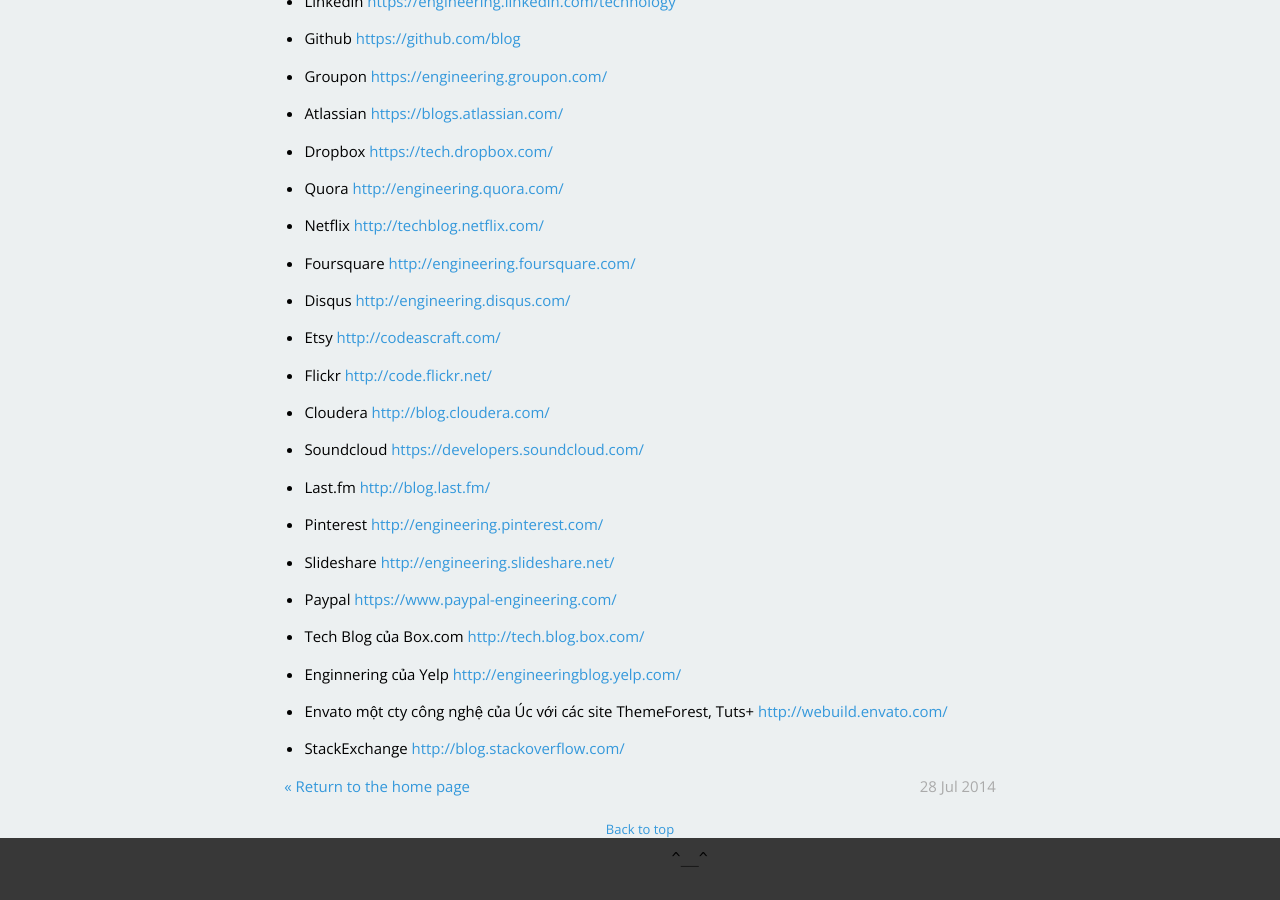
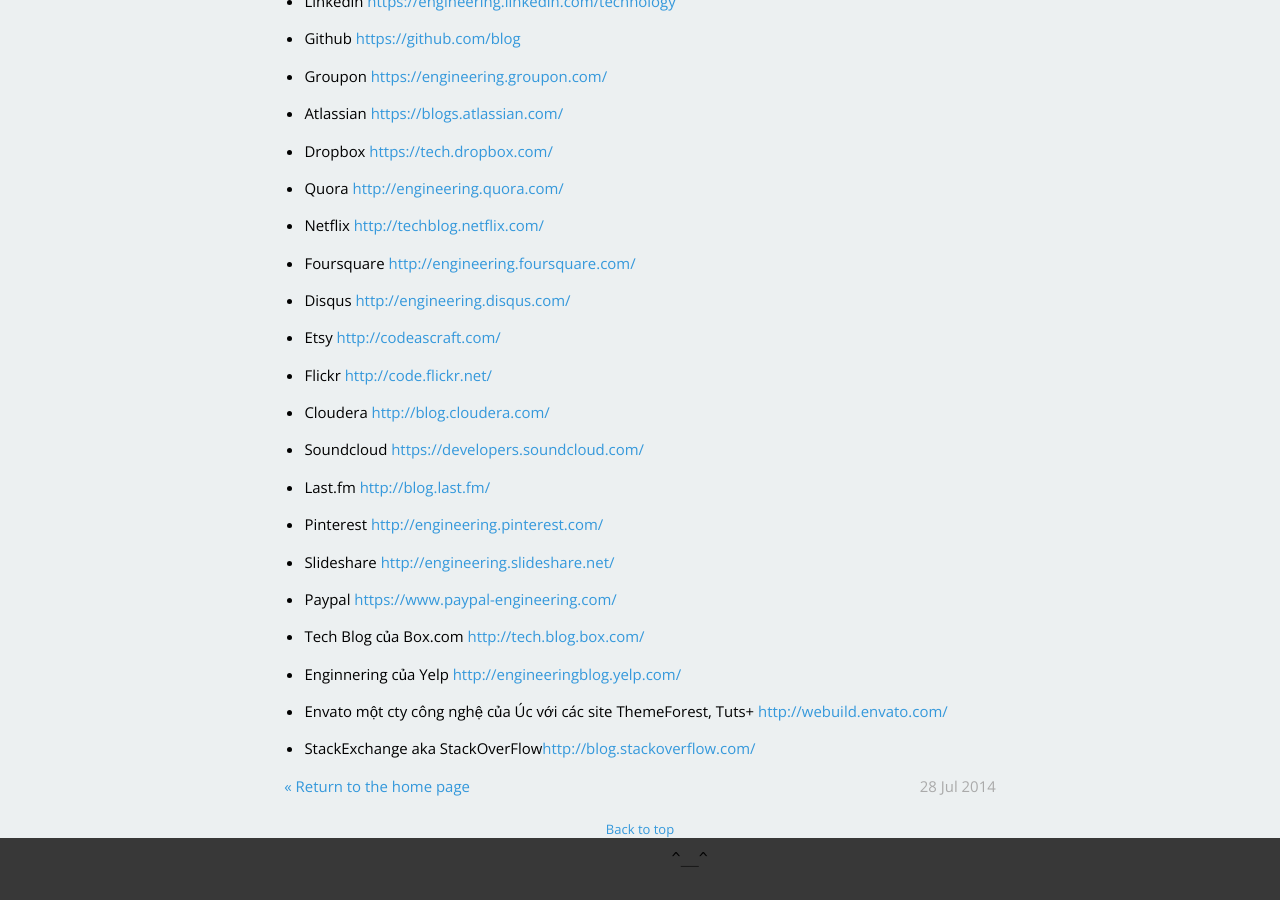
Before and after one commit to gitter-badger/xluffy.github.io, a Jekyll site: the page built from _posts/2014-07-28-tong-hop-blog.md, in a window 1280 px wide and 900 px high, scrolled down 709 px. Built offline with Jekyll 4.4.1, drawn with Linux system fonts in a browser that asks for light colours; Markdown is read by kramdown in place of the engine named in the settings.

Commit message:
aka stackoverflow

```diff
--- a/_posts/2014-07-28-tong-hop-blog.md
+++ b/_posts/2014-07-28-tong-hop-blog.md
@@ -76,4 +76,4 @@
 
 - Envato một cty công nghệ của Úc với các site ThemeForest, Tuts+ [http://webuild.envato.com/](http://webuild.envato.com/)
 
-- StackExchange [http://blog.stackoverflow.com/](http://blog.stackoverflow.com/)
+- StackExchange aka StackOverFlow[http://blog.stackoverflow.com/](http://blog.stackoverflow.com/)
```
